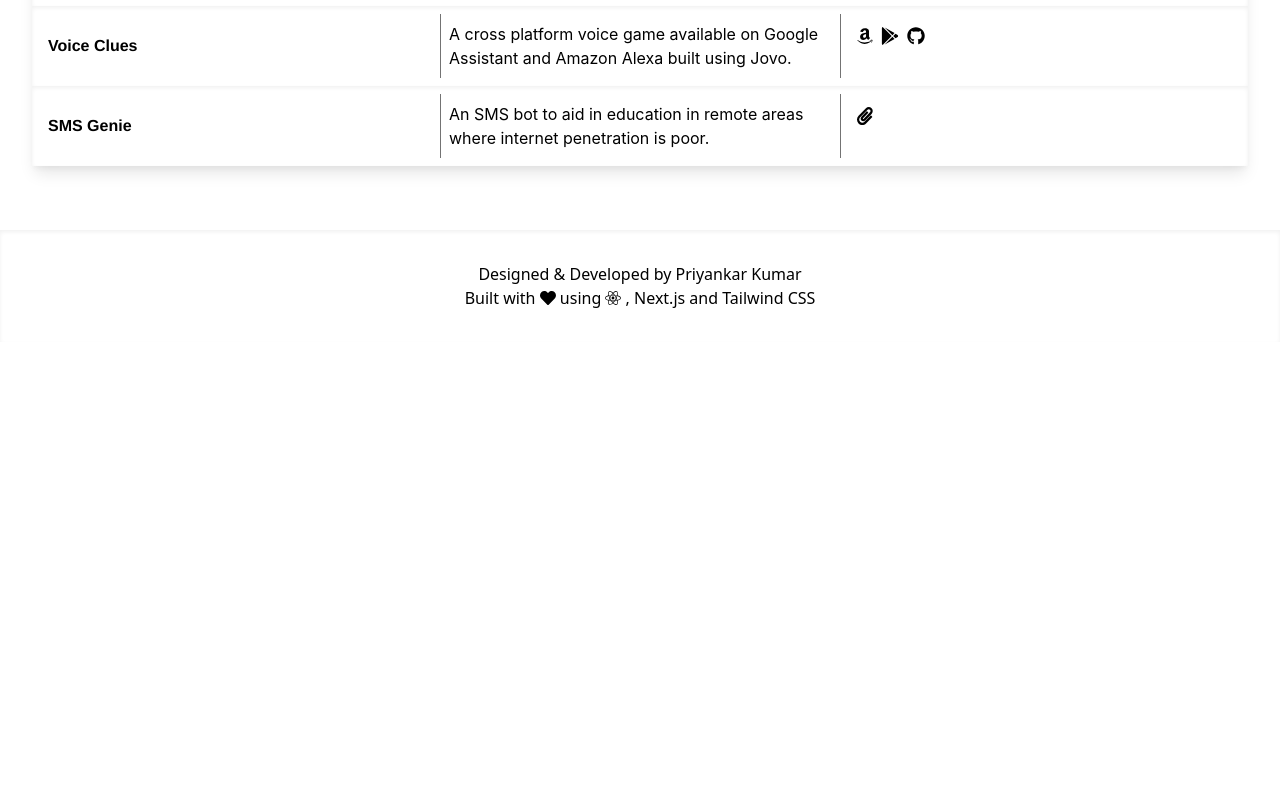
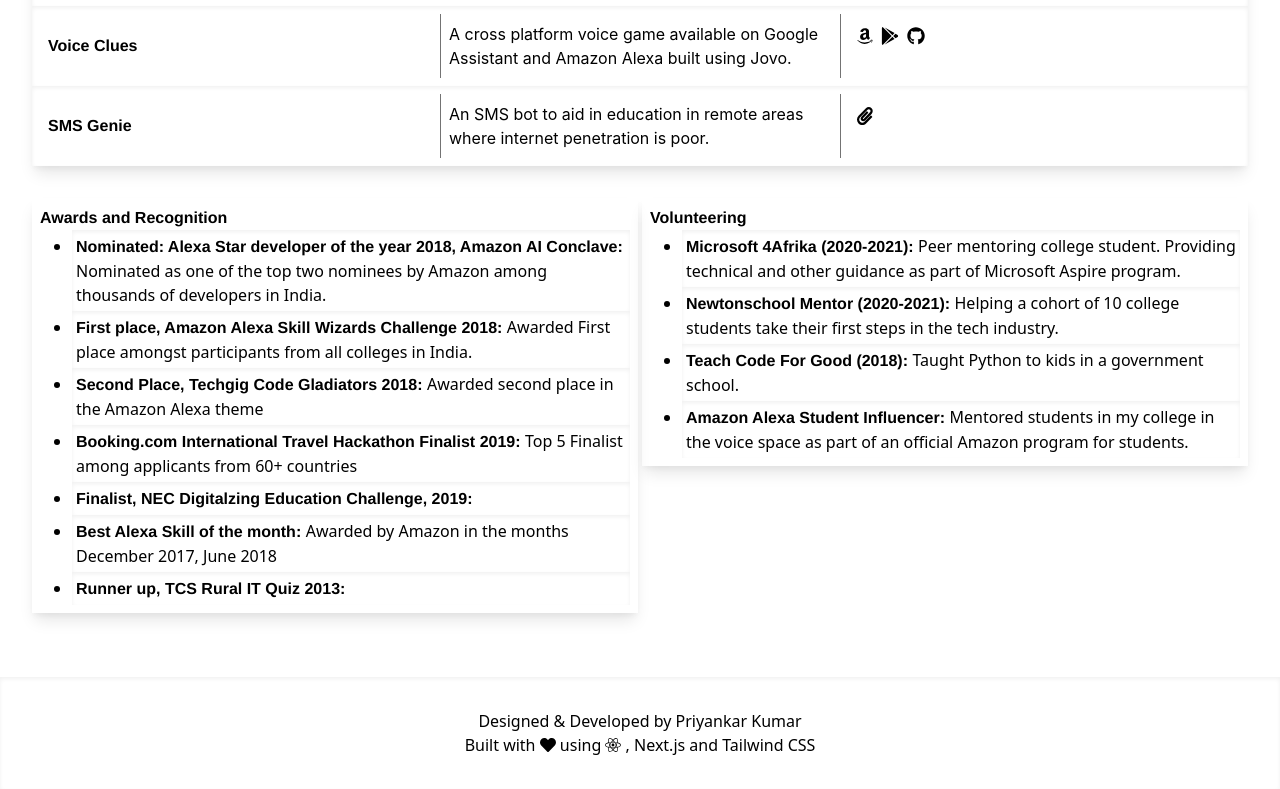
Before and after one commit to priyankark/PriyankarKumarPortfolio, a Next.js app: page / in a window 1280 px wide. Shown: the part 1092-1881 px from the top of the page. Before the commit the page ends 1434 px from the top, so only its background shows below. Built offline with nearby package versions, Linux system fonts and the light colour scheme.

Commit message:
Awards and Volunteering

```diff
--- /dev/null
+++ b/components/Awards.tsx
@@ -0,0 +1,47 @@
+import * as React from 'react';
+
+const awards = [
+    {
+        name: 'Nominated: Alexa Star developer of the year 2018, Amazon AI Conclave',
+        description: 'Nominated as one of the top two nominees by Amazon among thousands of developers in India.'
+    },
+    {
+        name: 'First place, Amazon Alexa Skill Wizards Challenge 2018',
+        description: 'Awarded First place amongst participants from all colleges in India.'
+    },
+    {
+        name: 'Second Place, Techgig Code Gladiators 2018',
+        description: 'Awarded second place in the Amazon Alexa theme'
+    },
+    {
+        name: 'Booking.com International Travel Hackathon Finalist 2019',
+        description: 'Top 5 Finalist among applicants from 60+ countries',
+    },
+    {
+        name: 'Finalist, NEC Digitalzing Education Challenge, 2019',
+        description: '',
+    },
+    {
+        name: 'Best Alexa Skill of the month',
+        description: 'Awarded by Amazon in the months December 2017, June 2018'
+    },
+    {
+        name: 'Runner up, TCS Rural IT Quiz 2013',
+        description: ''
+    },
+]
+
+export const Awards = () => {
+    return <div className="z-10 shadow-lg flex flex-col p-2">
+        <div>
+            <h3 className="font-display font-bold">Awards and Recognition</h3>
+        </div>
+        <div className="pl-8">
+            <ul className="list-disc">
+                {awards.map((ele, index) => <li key={index} className="shadow-inner p-1">
+                   <span className="font-bold font-display"> {ele.name}: </span> {ele.description}
+                </li>)}
+            </ul>
+        </div>
+    </div>
+}
--- /dev/null
+++ b/components/POR.tsx
@@ -0,0 +1,35 @@
+import * as React from 'react';
+
+const positions = [
+    {
+        name: 'Microsoft 4Afrika (2020-2021)',
+        description: 'Peer mentoring college student. Providing technical and other guidance as part of Microsoft Aspire program.'
+    },
+    {
+        name: 'Newtonschool Mentor (2020-2021)',
+        description: 'Helping a cohort of 10 college students take their first steps in the tech industry.'
+    },
+    {
+        name: 'Teach Code For Good (2018)',
+        description: 'Taught Python to kids in a government school.'
+    },
+    {
+        name: 'Amazon Alexa Student Influencer',
+        description: 'Mentored students in my college in the voice space as part of an official Amazon program for students.',
+    },
+]
+
+export const POR = () => {
+    return <div className="z-10 shadow-lg flex flex-col p-2">
+        <div>
+            <h3 className="font-display font-bold">Volunteering</h3>
+        </div>
+        <div className="pl-8">
+            <ul className="list-disc">
+                {positions.map((ele, index) => <li key={index} className="shadow-inner p-1">
+                   <span className="font-bold font-display"> {ele.name}: </span> {ele.description}
+                </li>)}
+            </ul>
+        </div>
+    </div>
+}
--- a/pages/index.js
+++ b/pages/index.js
@@ -5,6 +5,8 @@
 import { SkillsMap } from '../components/SkillsMap';
 import { Projects } from '../components/Projects';
 import { Footer } from '../components/Footer';
+import { POR } from '../components/POR';
+import { Awards } from '../components/Awards';
 
 export default function Home() {
   return (
@@ -31,6 +33,14 @@
         <div className="mt-8">
           <Projects />
         </div>
+        <div className="mt-8 flex flex-row justify-evenly">
+          <div className="w-3/6">
+            <Awards />
+          </div>
+          <div className="w-3/6 ml-1">
+            <POR />
+          </div>
+        </div>
       </main>
       <div className="mt-8">
         <Footer />
```
